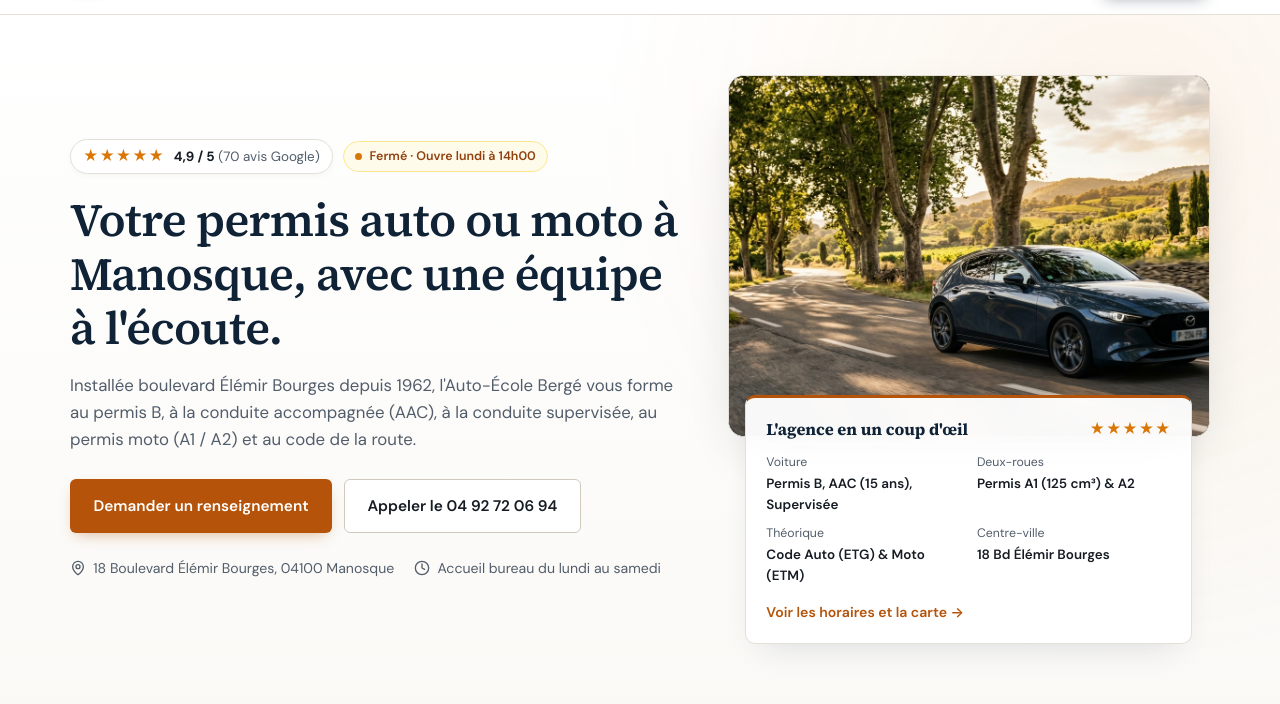
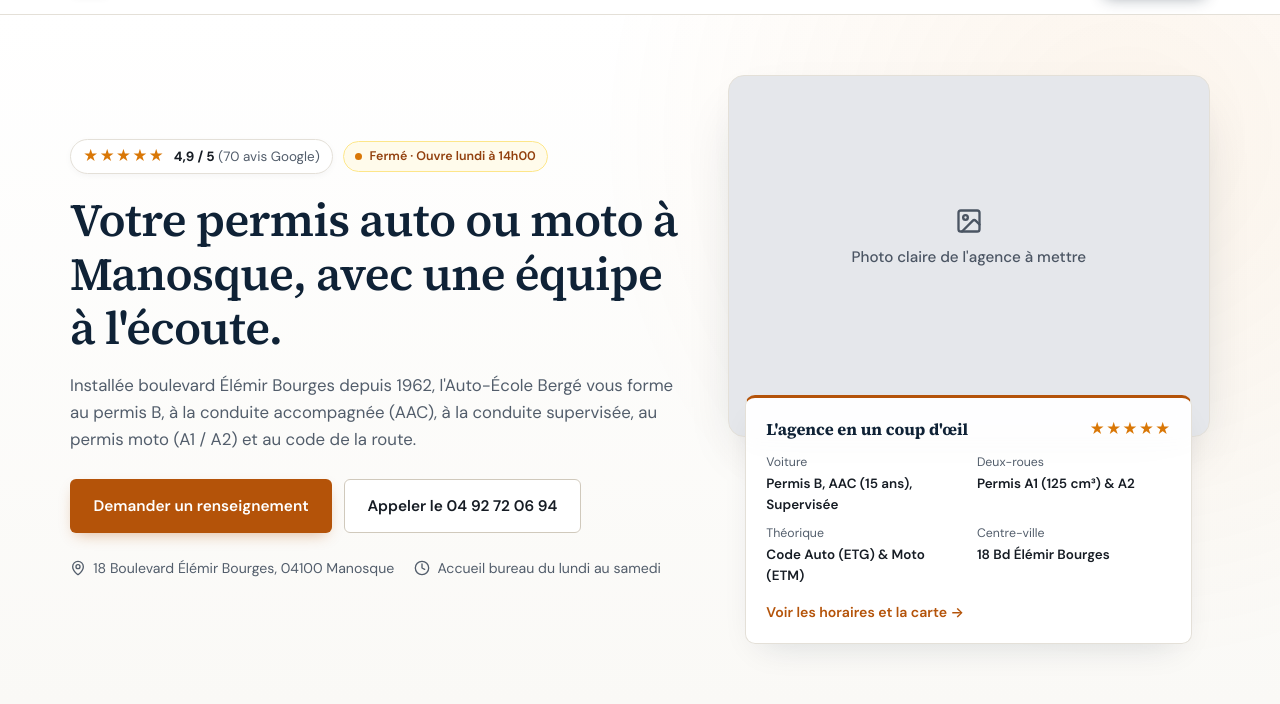
Before and after one commit to Alexis-Gros/auto-ecole-berge-demo, a plain HTML site: page index.html in a window 1280 px wide. Shown: the part 96-800 px from the top of the page. Drawn offline with nearby package versions, Linux system fonts and the light colour scheme.

Commit message:
Remplacement de l'image hero par encart gris agence

```diff
--- a/index.html
+++ b/index.html
@@ -139,8 +139,11 @@
         </div>
 
         <div class="hero-visual">
-          <div class="hero-photo-frame">
-            <img src="assets/hero-manosque.jpg" alt="Voiture de formation sur une route de Provence près de Manosque" />
+          <div class="hero-photo-frame is-placeholder">
+            <div class="hero-photo-placeholder">
+              <i data-lucide="image" width="28" height="28" aria-hidden="true"></i>
+              <span>Photo claire de l'agence à mettre</span>
+            </div>
           </div>
           <aside class="hero-floating-card" aria-label="L'agence en un coup d'œil">
             <div class="hero-floating-top">
--- a/styles.css
+++ b/styles.css
@@ -428,6 +428,26 @@ img {
   aspect-ratio: 4 / 3;
 }
 
+.hero-photo-frame.is-placeholder {
+  background: #e5e7eb;
+  display: grid;
+  place-items: center;
+  padding-bottom: 2.2rem;
+}
+
+.hero-photo-placeholder {
+  display: flex;
+  flex-direction: column;
+  align-items: center;
+  justify-content: center;
+  gap: 0.6rem;
+  padding: 1.5rem;
+  text-align: center;
+  color: #4b5563;
+  font-size: 0.95rem;
+  font-weight: 500;
+}
+
 .hero-photo-frame img {
   width: 100%;
   height: 100%;
```
Also changed, not shown: assets/hero-manosque.jpg (deleted).
